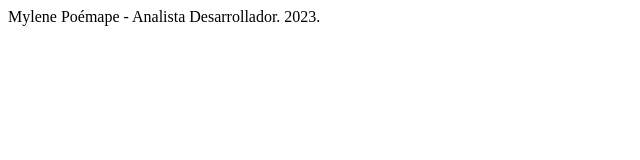
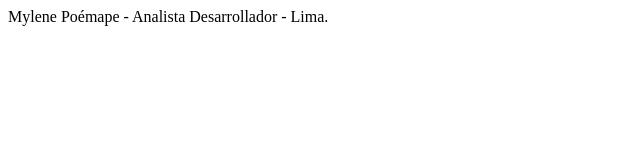
Before and after one commit to mylenepoemape/bootcamp-frontend-g14, a plain HTML site: page index.html in a window 1280 px wide. Shown: the full height of the page, 0-640 px from the left. Drawn offline with Linux system fonts and the light colour scheme.

Commit message:
Mejorando Index

```diff
--- a/index.html
+++ b/index.html
@@ -7,6 +7,6 @@
     <title>Document</title>
 </head>
 <body>
-    Mylene Poémape - Analista Desarrollador. 2023.
+    Mylene Poémape - Analista Desarrollador - Lima.
 </body>
 </html>
```
